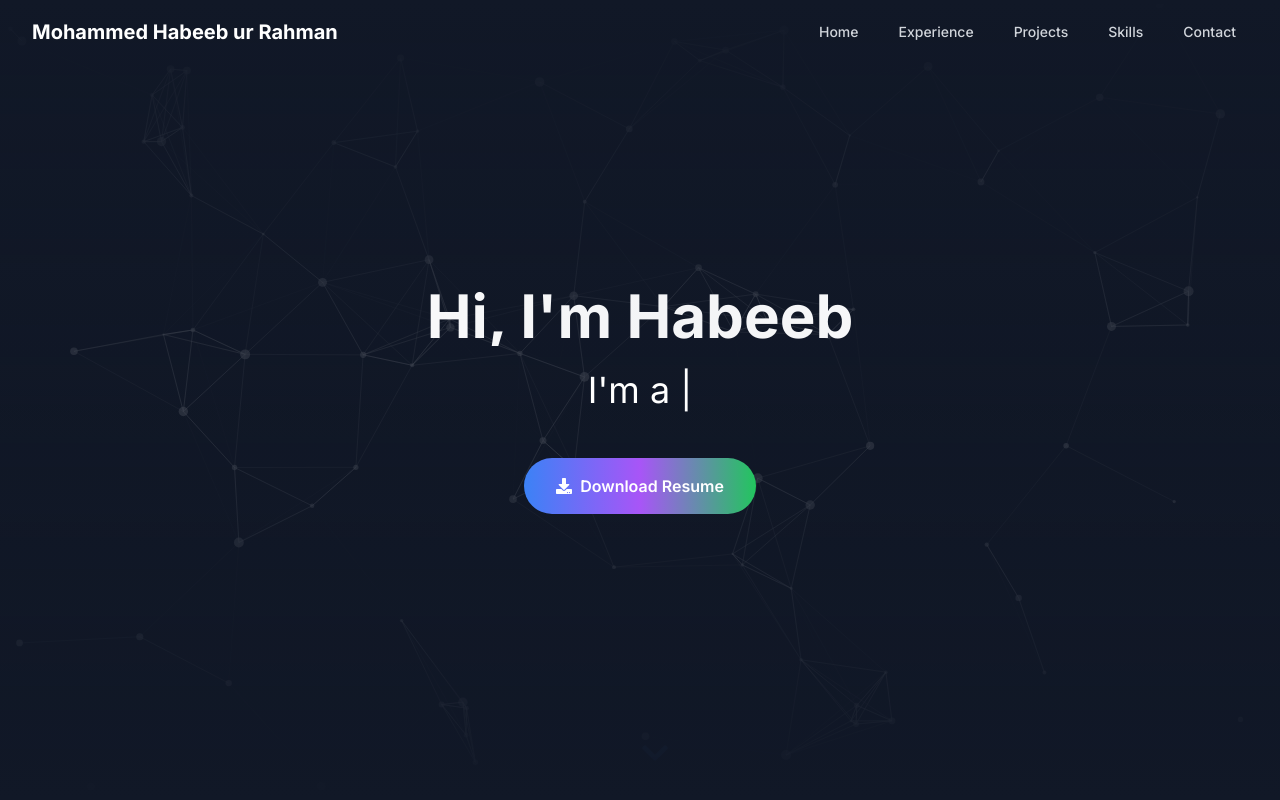
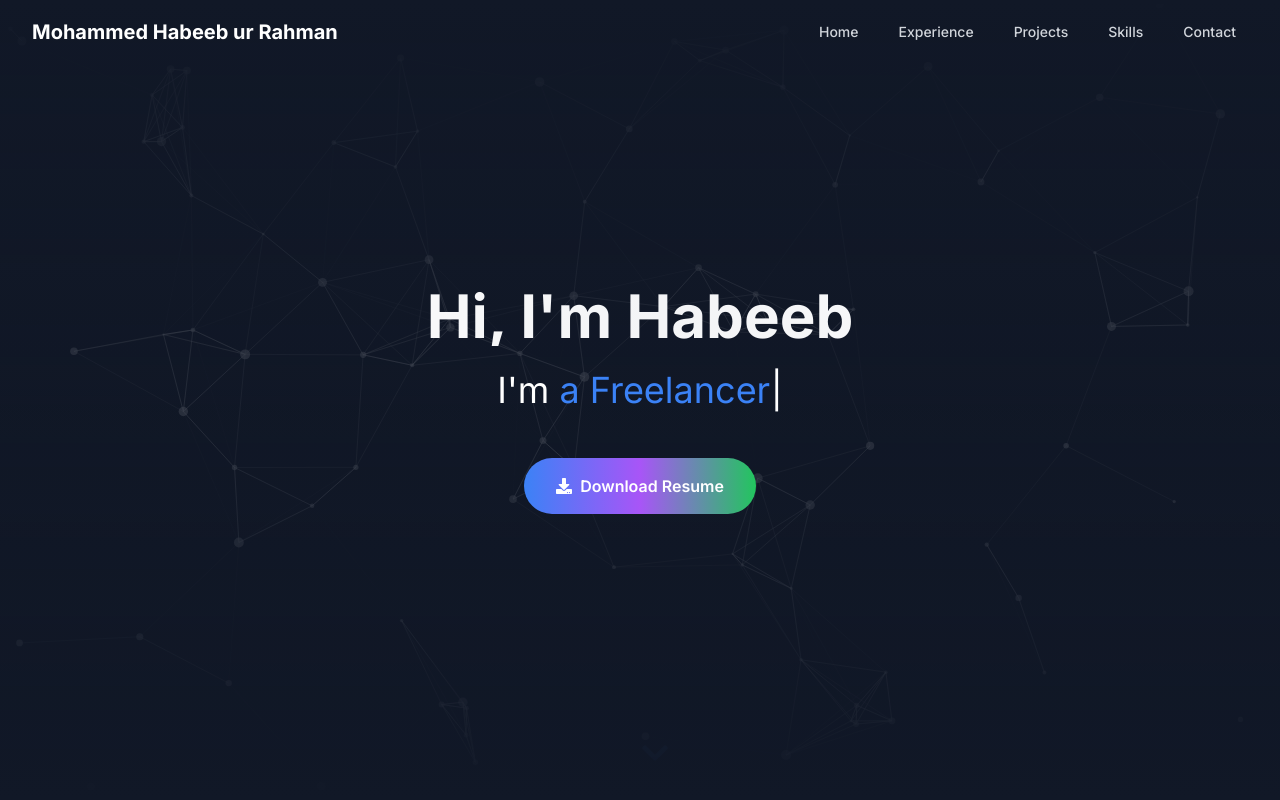
Before and after one commit to hxbeeb11/my-portfolio, a Next.js app: page / in a window 1280 px wide. Shown: the top 800 px of the page. Built offline with nearby package versions, Linux system fonts and the light colour scheme.

Commit message:
Modified my roles

```diff
--- a/app/components/Hero.tsx
+++ b/app/components/Hero.tsx
@@ -37,7 +37,7 @@ const Hero = () => {
 
     script.onload = () => {
       new window.Typed("#typed-text", {
-        strings: ["Web Developer", "Machine Learning Engineer"],
+        strings: ["an AI Engineer", "a Web Developer", "a Freelancer"],
         typeSpeed: 50,
         backSpeed: 50,
         loop: true,
@@ -148,7 +148,7 @@ const Hero = () => {
           transition={{ duration: 0.8, delay: 0.2 }}
           className="text-2xl sm:text-3xl md:text-4xl mb-12"
         >
-          I&apos;m a <span id="typed-text" className="text-blue-500"></span>
+          I&apos;m  <span id="typed-text" className="text-blue-500"></span>
         </motion.h2>
 
         <motion.div
```
